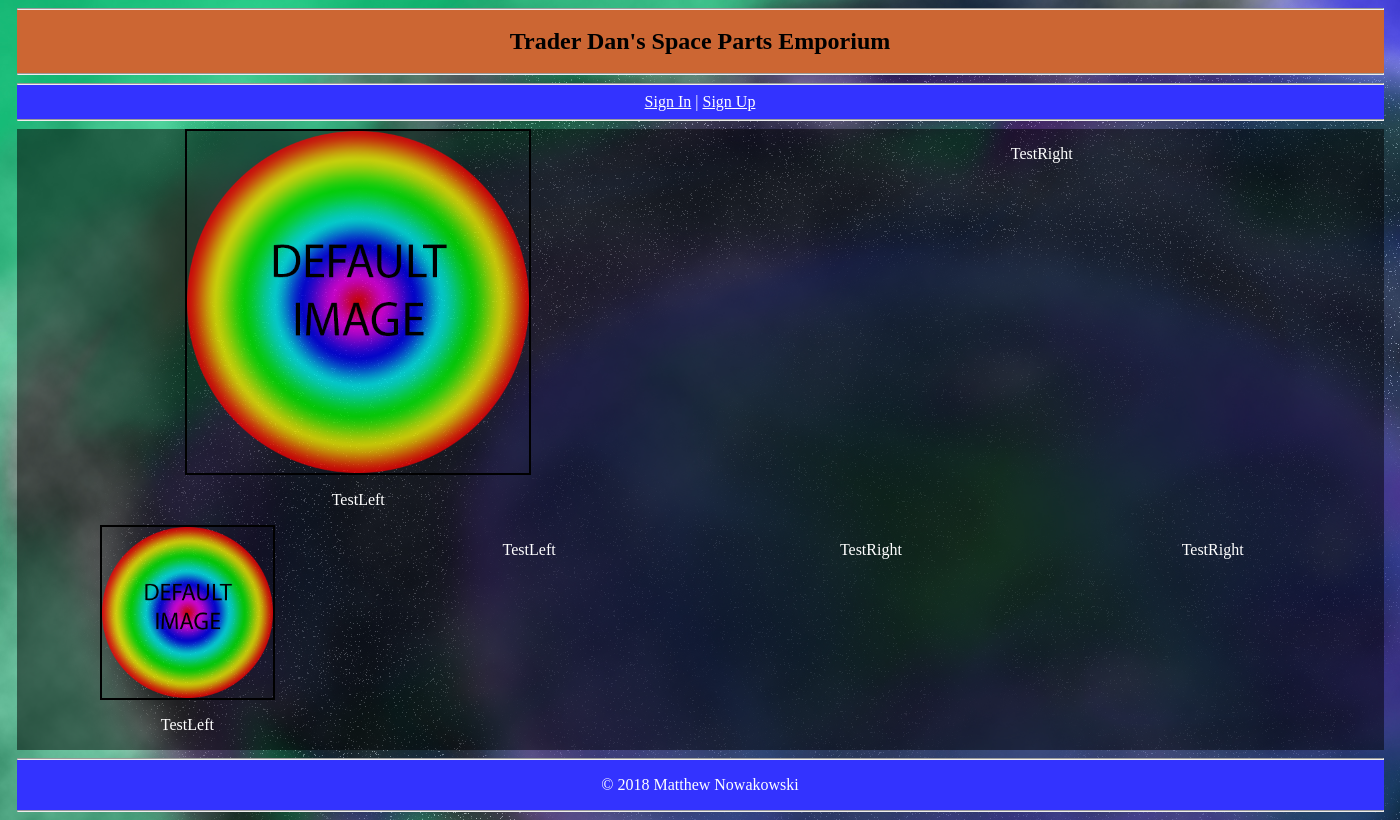
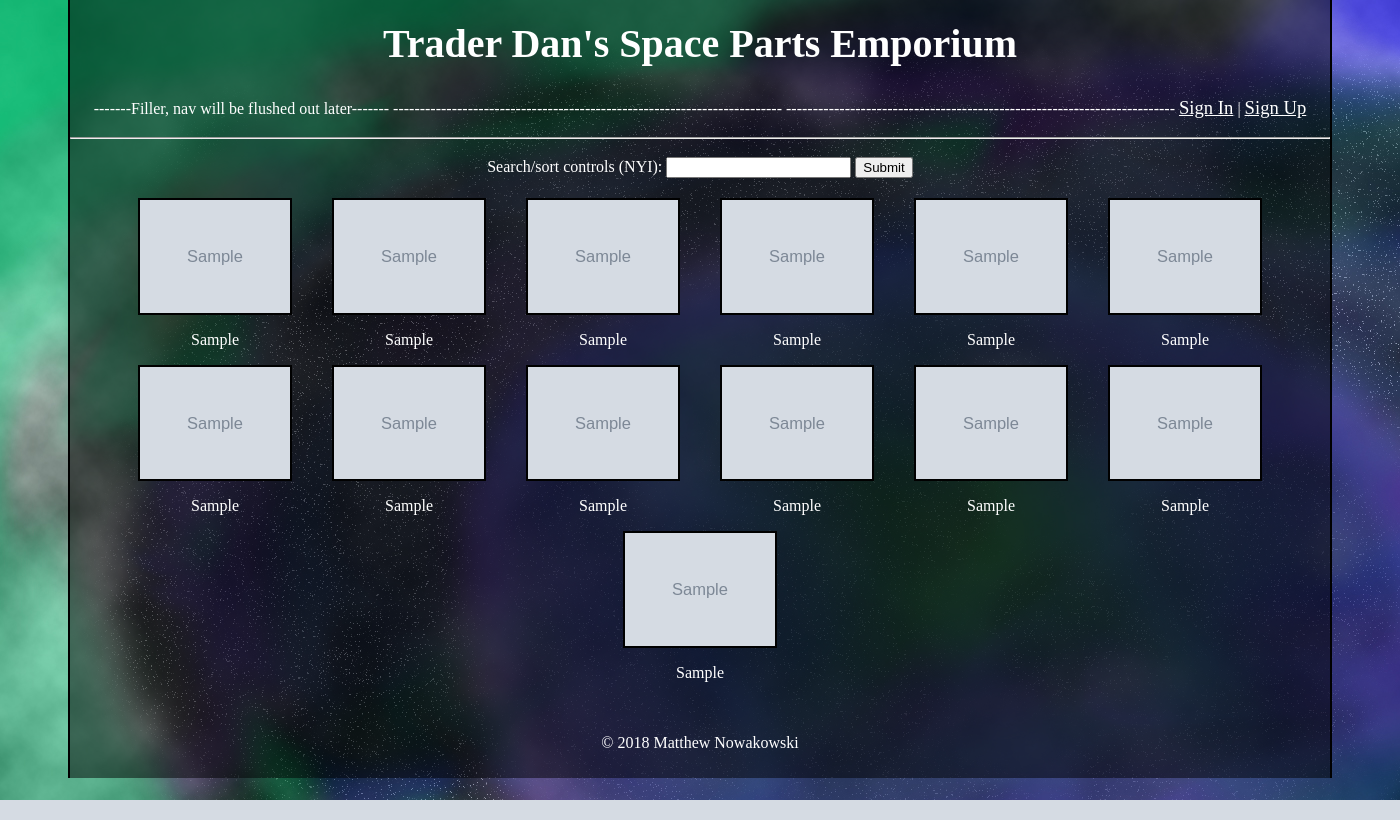
Before and after one commit to mjnowakowski98/SE266, a PHP site: page /index.php in a window 1400 px wide. Run offline with PHP 8.4, Linux system fonts and the light colour scheme; tables that the repository leaves empty or names only in its code hold one stand-in row (values such as "Sample post"); grey boxes marked "Sample" are stand-in pictures.

Commit message:
whole bunch o' changes

```diff
--- a/lab6/admin/index.php
+++ b/lab6/admin/index.php
@@ -3,8 +3,10 @@
     <head>
         <title>Shopping Cart - Admin</title>
         <meta charset="UTF-8">
-        <link href="/lab6/css/positions.css" type="text/css" rel="stylesheet">
-        <link href="/lab6/css/colors.css" type="text/css" rel="stylesheet">
+        <link href="/lab6/css/master.css" type="text/css" rel="stylesheet">
+        <link href="/lab6/css/formparts.css" type="text/css" rel="stylesheet">
+        <link href="/lab6/css/effects.css" type="text/css" rel="stylesheet">
+        <link href="/lab6/css/displays.css" type="text/css" rel="stylesheet">
 
         <?php $isAdminPage = true; ?>
     </head>
--- a/lab6/css/displays.css
+++ b/lab6/css/displays.css
@@ -1,31 +1,16 @@
 .displayRow {
     width:100%;
     clear:both;
+    text-align:center;
 }
 
 .displayRow img {
     border:2px solid black;
+    width:150px;
     display:block;
-    width:50%;
-    margin:0 auto;
 }
 
-.displayRow p {
-    text-align:center;
+.productDisplay {
+    display:inline-block;
+    margin:0 20px;
 }
-
-.displayLeft {
-    float:left;
-}
-
-.displayRight {
-    float:right;
-}
-
-.displayQtr {
-    width:25%;
-}
-
-.displayHalf {
-    width:50%;
-}
--- a/lab6/css/master.css
+++ b/lab6/css/master.css
@@ -1,27 +1,39 @@
+#pageControls {
+    text-align:center;
+    margin-bottom:20px;
+}
+
 body {
     background:url('/lab6/css/background.jpg');
+    background-attachment:fixed;
     margin:0;
 }
 
 #header {
-    background-color:#cc6633;
+    text-align:center;
 
-    text-align:center;
+    padding:10px;
 }
 
 #header h1{
     margin:0;
     padding:10px 0;
+
+    font-size:30pt;
 }
 
 #nav {
-    background-color:#3333ff;
     color:white;
+
     text-align:center;
+
+    padding:10px 0;
 }
 
 #nav a {
     color:white;
+
+    font-size:14pt;
 }
 
 #nav a:visited {
@@ -29,20 +41,27 @@ body {
 }
 
 #footer {
-    background-color:#3333ff;
     color:white;
     text-align:center;
+    padding:10px 0;
 }
 
 #wrapper {
-    width:1367px;
+    background-color:rgba(0, 0, 0, 0.5);
+    color:white;
+
+    width:90%;
+    height:100%;
 
     margin:0 auto;
+
+    border-left:2px solid black;
+    border-right:2px solid black;
 }
 
 #content {
-    background-color:rgba(0, 0, 0, 0.5);
-    color:white;
+    margin:0;
 
-    margin:0;
+    padding-top:10px;
+    padding-bottom:10px;
 }
--- a/lab6/index.php
+++ b/lab6/index.php
@@ -1,7 +1,7 @@
 <!DOCTYPE html>
 <html lang="en">
     <head>
-        <title>Shopping Cart - User</title>
+        <title>Trader Dan's</title>
         <meta charset="UTF-8">
         <link href="/lab6/css/master.css" type="text/css" rel="stylesheet">
         <link href="/lab6/css/formparts.css" type="text/css" rel="stylesheet">
@@ -14,33 +14,40 @@
             <?php include_once($_SERVER['DOCUMENT_ROOT'] . "/lab6/master/header.php"); ?>
 
             <section id="content">
-                <section class="displayRow">
-                    <div class="displayLeft displayHalf">
-                        <img src="/lab6/images/default.png">
-                        <p>TestLeft</p>
-                    </div>
-                    <div class="displayRight displayHalf">
-                        <p>TestRight</p>
-                    </div>
-                    <br class="displayRow">
-                </section>
+                <form id="pageControls" action="#" method="get">
+                    <label>Search/sort controls (NYI): <input type="text"></label>
+                    <input type="submit">
+                </form>
 
                 <section class="displayRow">
-                    <div class="displayLeft displayQtr">
-                        <img src="/lab6/images/default.png">
-                        <p>TestLeft</p>
-                    </div>
-                    <div class="displayLeft displayQtr">
-                        <p>TestLeft</p>
-                    </div>
+                    <?php
+                        $productList = getProductList();
 
-                    <div class="displayRight displayQtr">
-                        <p>TestRight</p>
-                    </div>
-                    <div class="displayRight displayQtr">
-                        <p>TestRight</p>
-                    </div>
-                    <br class="displayRow">
+                        $doc = new DOMDocument();
+
+                        for($i = 0; $i < 13; $i++) {
+
+                        foreach($productList as $product) {
+                            $newDisplay = $doc->createElement("div");
+                            $newDisplay->setAttribute("class", "productDisplay");
+                            $doc->appendChild($newDisplay);
+
+                            $img = $doc->createElement("img");
+                            if(!$product['image'])
+                                $img->setAttribute("src", "/lab6/images/default.png");
+                            else $img->setAttribute("src", "/lab6/images/" . $product['image']);
+
+                            $newDisplay->appendChild($img);
+
+                            $newTitle = $doc->createElement("p");
+                            $newTitle->appendChild($doc->createTextNode($product['product']));
+                            $newDisplay->appendChild($newTitle);
+                        }
+
+                        }
+
+                        echo $doc->saveHTML();
+                    ?>
                 </section>
             </section>
 
--- a/lab6/master/dbfunctions.php
+++ b/lab6/master/dbfunctions.php
@@ -97,4 +97,19 @@
 
         } catch(PDOException $e) { die("Failed to remove row"); }
     }
+
+    function getProductList() {
+        try {
+            global $db;
+
+            $sql  = "SELECT product_id, product, image ";
+            $sql .= "FROM `products`;";
+
+            $stmt = $db->prepare($sql);
+            $stmt->execute();
+
+            $results = $stmt->fetchAll(PDO::FETCH_ASSOC);
+            return $results;
+        } catch (PDOException $e) { die("Failed to get product listings"); };
+    }
 ?>
--- a/lab6/master/footer.php
+++ b/lab6/master/footer.php
@@ -1,5 +1,3 @@
 <footer id="footer">
-    <hr>
     <p>&copy; 2018 Matthew Nowakowski</p>
-    <hr>
 </footer>
--- a/lab6/master/header.php
+++ b/lab6/master/header.php
@@ -26,13 +26,15 @@
 ?>
 
 <section id="header">
-    <hr>
     <h1>Trader Dan's Space Parts Emporium</h1>
-    <hr>
 </section>
 
 <section id="nav">
-    <hr>
+    <p style="display:inline">-------Filler, nav will be flushed out later-------
+        -------------------------------------------------------------------------
+        -------------------------------------------------------------------------
+    </p>
+
     <?php
         $doc = new DOMDocument();
 
@@ -70,5 +72,5 @@
 
         echo $doc->saveHTML();
     ?>
-    <hr>
 </section>
+<hr>
```
Also changed, not shown: lab6/images/default.png.
